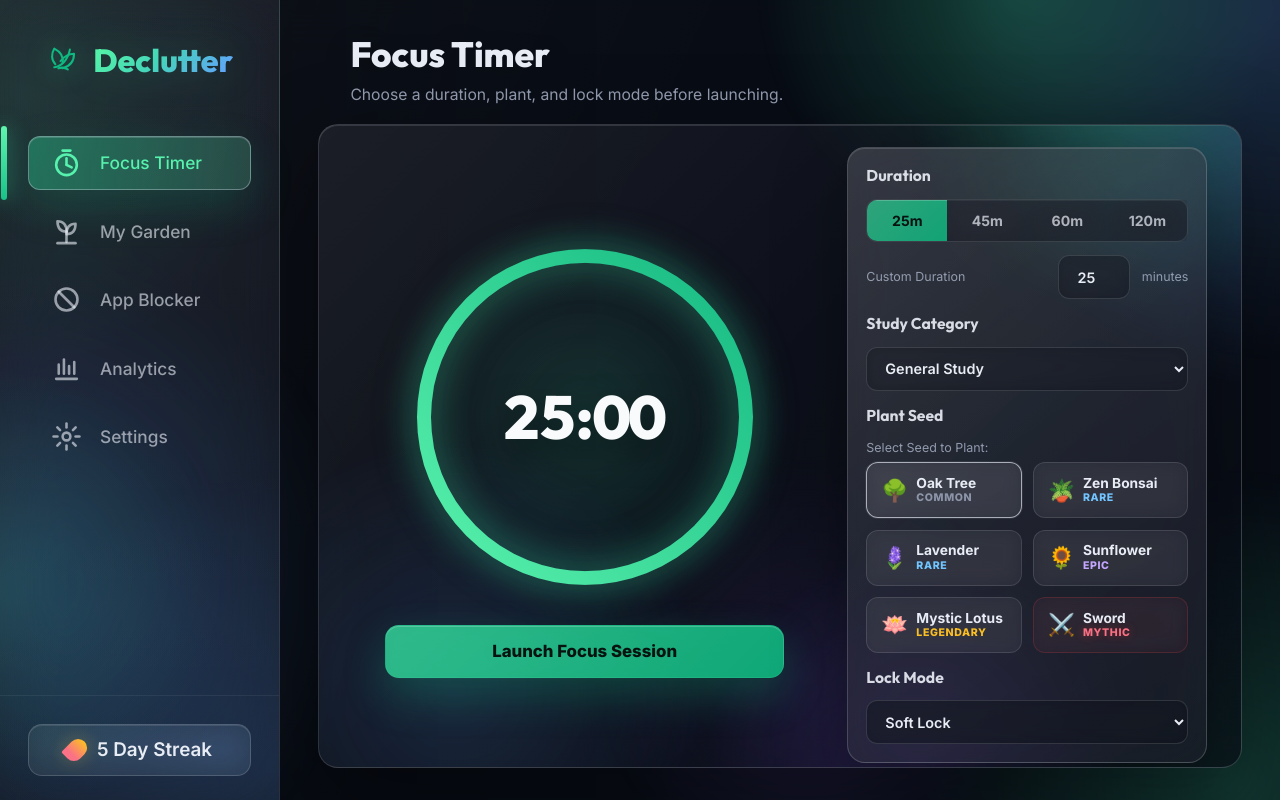
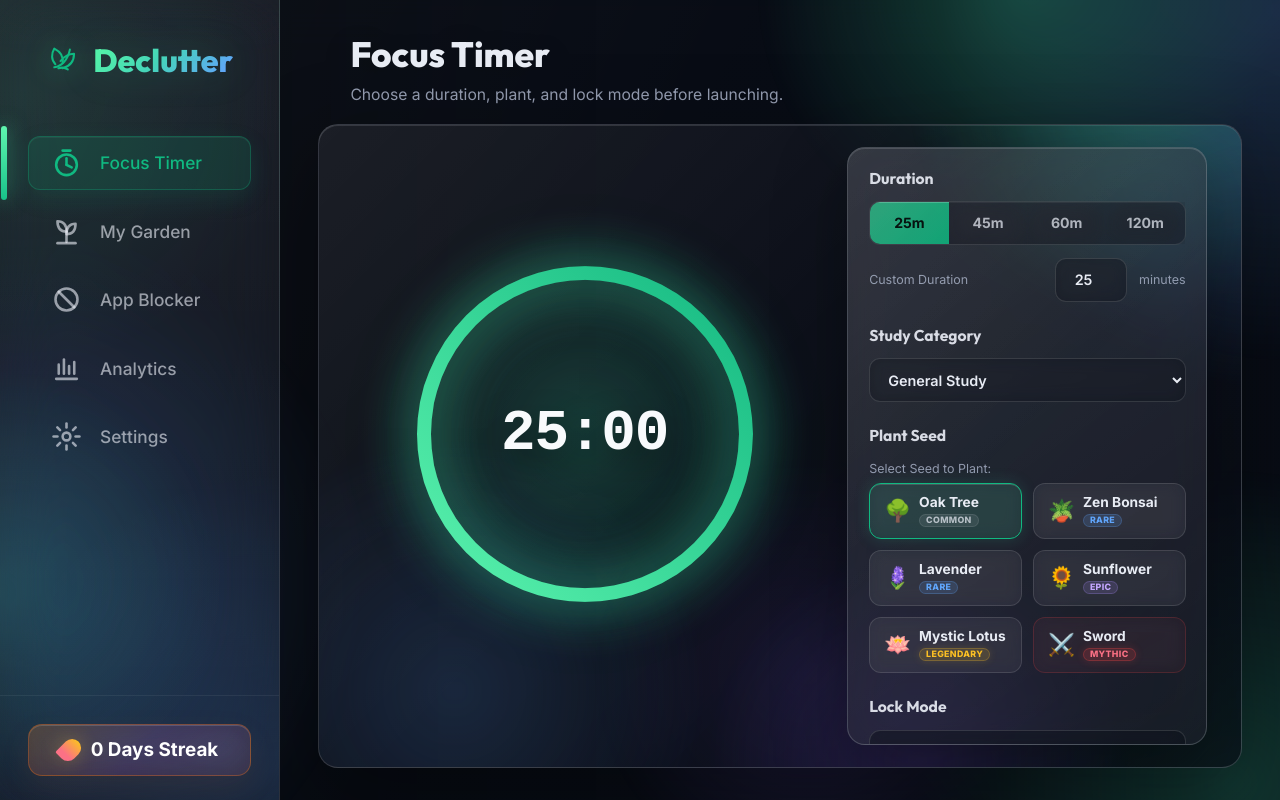
Before and after one commit to sunnydev07/Declutter-, a React (Vite) app: page / in a window 1280 px wide. Built offline with nearby package versions, Linux system fonts and the light colour scheme.

Commit message:
some ui improvements

```diff
--- a/src/components/Sidebar/Sidebar.css
+++ b/src/components/Sidebar/Sidebar.css
@@ -92,14 +92,12 @@
 }
 
 .nav-item.active {
-  color: #57f2ad;
-  background:
-    linear-gradient(90deg, rgba(25, 180, 126, 0.45), rgba(52, 211, 153, 0.18)),
-    rgba(255, 255, 255, 0.055);
-  border-color: rgba(232, 240, 255, 0.34);
+  color: var(--accent-primary);
+  background: rgba(16, 185, 129, 0.14);
+  border-color: rgba(16, 185, 129, 0.28);
   box-shadow:
-    0 16px 44px rgba(16, 185, 129, 0.18),
-    inset 0 1px 0 rgba(255, 255, 255, 0.16);
+    0 8px 24px rgba(16, 185, 129, 0.12),
+    inset 0 1px 0 rgba(255, 255, 255, 0.05);
 }
 
 .nav-item.active::before {
@@ -150,19 +148,30 @@
 .streak-badge {
   min-height: clamp(52px, 6vh, 62px);
   border-radius: 14px;
-  background: rgba(255, 255, 255, 0.06);
-  color: var(--text-primary);
+  background: linear-gradient(135deg, rgba(249, 115, 22, 0.22) 0%, rgba(236, 72, 153, 0.15) 50%, rgba(239, 68, 68, 0.12) 100%);
+  color: #fff;
   padding: 0 22px;
   font-size: 1.18rem;
-  font-weight: 600;
+  font-weight: 700;
   display: flex;
   align-items: center;
   justify-content: center;
   gap: 12px;
-  border: 1px solid rgba(255, 255, 255, 0.16);
+  border: 1px solid rgba(249, 115, 22, 0.35);
   backdrop-filter: blur(16px) saturate(1.2);
   -webkit-backdrop-filter: blur(16px) saturate(1.2);
-  box-shadow: inset 0 1px 0 rgba(255, 255, 255, 0.1);
+  box-shadow:
+    0 12px 32px rgba(249, 115, 22, 0.08),
+    inset 0 1px 0 rgba(255, 255, 255, 0.15);
+  transition: all var(--transition-normal);
+}
+
+.streak-badge:hover {
+  transform: translateY(-2px);
+  border-color: rgba(249, 115, 22, 0.5);
+  box-shadow:
+    0 16px 40px rgba(249, 115, 22, 0.14),
+    inset 0 1px 0 rgba(255, 255, 255, 0.25);
 }
 
 .streak-flame {
--- a/src/components/Sidebar/Sidebar.tsx
+++ b/src/components/Sidebar/Sidebar.tsx
@@ -1,3 +1,4 @@
+import { useStats } from '../../hooks/useStats';
 import './Sidebar.css';
 
 type ViewId = 'timer' | 'garden' | 'dashboard' | 'settings' | 'app_blocker';
@@ -91,6 +92,8 @@ const NavIcon = ({ name }: IconProps) => {
 };
 
 const Sidebar = ({ currentView, onViewChange }: SidebarProps) => {
+  const { currentStreak } = useStats();
+
   const navItems = [
     { id: 'timer' as const, label: 'Focus Timer', icon: 'timer' as const },
     { id: 'garden' as const, label: 'My Garden', icon: 'garden' as const },
@@ -123,7 +126,10 @@ const Sidebar = ({ currentView, onViewChange }: SidebarProps) => {
 
       <div className="sidebar-divider" />
       <div className="sidebar-footer">
-        <div className="streak-badge"><span className="streak-flame" aria-hidden="true" /> 5 Day Streak</div>
+        <div className="streak-badge">
+          <span className="streak-flame" aria-hidden="true" />
+          {currentStreak} Day{currentStreak !== 1 ? 's' : ''} Streak
+        </div>
       </div>
     </aside>
   );
--- a/src/components/Timer/Timer.css
+++ b/src/components/Timer/Timer.css
@@ -91,11 +91,11 @@
 .ring-glow-halo::before {
   content: '';
   position: absolute;
-  width: calc(100% + 16px);
+  width: calc(100% + 20px);
   aspect-ratio: 1;
   border-radius: 50%;
-  background: radial-gradient(circle, rgba(52, 211, 153, 0.18), transparent 68%);
-  filter: blur(18px);
+  background: radial-gradient(circle, rgba(52, 211, 153, 0.26), transparent 70%);
+  filter: blur(22px);
   animation: breathe-glow 4s ease-in-out infinite;
   pointer-events: none;
 }
@@ -105,7 +105,7 @@
   height: 100%;
   transform: rotate(-90deg);
   overflow: visible;
-  filter: drop-shadow(0 0 16px rgba(52, 211, 153, 0.26));
+  filter: drop-shadow(0 0 22px rgba(52, 211, 153, 0.32));
 }
 
 .progress-ring-bg {
@@ -116,7 +116,7 @@
   stroke: url("#timer-gradient");
   transition: stroke-dashoffset 0.5s ease;
   stroke-linecap: round;
-  filter: drop-shadow(0 0 16px rgba(52, 211, 153, 0.42));
+  filter: drop-shadow(0 0 24px rgba(52, 211, 153, 0.72));
 }
 
 .time-display-large {
@@ -124,11 +124,11 @@
   top: 50%;
   left: 50%;
   transform: translate(-50%, -50%);
-  font-family: var(--font-heading);
-  font-size: clamp(3.8rem, 7.2vh, 5.8rem);
+  font-family: 'JetBrains Mono', 'Roboto Mono', monospace;
+  font-size: clamp(3.6rem, 6.8vh, 5.4rem);
   font-weight: 800;
   font-variant-numeric: tabular-nums;
-  letter-spacing: 0;
+  letter-spacing: -0.02em;
   line-height: 1;
   color: #f8fafc;
   text-shadow: 0 14px 36px rgba(0, 0, 0, 0.44);
@@ -158,15 +158,20 @@
 
 .timer-sidebar {
   display: flex;
-  align-self: center;
+  flex-direction: column;
+  align-self: stretch;
+  height: 100%;
+  max-height: 100%;
+  min-height: 0;
 }
 
 .timer-control-panel {
   width: 100%;
+  height: 100%;
   max-height: 100%;
   overflow-y: auto;
-  gap: clamp(14px, 1.9vh, 24px);
-  padding: clamp(18px, 2.2vh, 24px);
+  gap: clamp(22px, 3vh, 32px); /* increased spacing gap to make configuration sections less dense */
+  padding: clamp(20px, 2.6vh, 28px);
   border-radius: 18px;
   background:
     linear-gradient(145deg, rgba(255, 255, 255, 0.13), rgba(255, 255, 255, 0.05)),
@@ -272,9 +277,11 @@
 }
 
 .plant-option-card.active {
-  border-color: rgba(226, 232, 240, 0.68);
-  background: rgba(255, 255, 255, 0.075);
-  box-shadow: 0 0 0 1px rgba(255, 255, 255, 0.08);
+  border-color: var(--accent-primary) !important;
+  background: rgba(52, 211, 153, 0.12) !important;
+  box-shadow:
+    0 0 16px rgba(52, 211, 153, 0.18),
+    inset 0 1px 0 rgba(255, 255, 255, 0.15) !important;
 }
 
 .plant-option-card:disabled {
@@ -289,6 +296,8 @@
 
 .plant-info {
   min-width: 0;
+  display: flex;
+  flex-direction: column;
 }
 
 .plant-name {
@@ -299,17 +308,46 @@
 }
 
 .plant-rarity {
-  font-size: clamp(0.66rem, 1.1vh, 0.78rem);
+  display: inline-block;
+  padding: 1px 6px;
+  border-radius: 999px;
+  font-size: clamp(0.55rem, 0.9vh, 0.65rem);
   text-transform: uppercase;
   font-weight: 800;
-  letter-spacing: 0.06em;
+  letter-spacing: 0.04em;
+  line-height: 1;
+  width: fit-content;
+  margin-top: 4px;
 }
 
-.rarity-common { color: rgba(167, 176, 198, 0.78); }
-.rarity-rare { color: #72c6ff; }
-.rarity-epic { color: #c4a6ff; }
-.rarity-legendary { color: var(--accent-warning); }
-.rarity-mythic { color: #fb7185; text-shadow: 0 0 8px rgba(239, 68, 68, 0.4); }
+.rarity-common {
+  background: rgba(255, 255, 255, 0.08);
+  color: rgba(232, 236, 244, 0.72);
+  border: 1px solid rgba(255, 255, 255, 0.1);
+}
+.rarity-rare {
+  background: rgba(96, 165, 250, 0.15);
+  color: #60a5fa;
+  border: 1px solid rgba(96, 165, 250, 0.25);
+}
+.rarity-epic {
+  background: rgba(167, 139, 250, 0.15);
+  color: #c4a6ff;
+  border: 1px solid rgba(167, 139, 250, 0.25);
+}
+.rarity-legendary {
+  background: rgba(251, 191, 36, 0.15);
+  color: var(--accent-warning);
+  border: 1px solid rgba(251, 191, 36, 0.25);
+  box-shadow: 0 0 8px rgba(251, 191, 36, 0.15);
+}
+.rarity-mythic {
+  background: rgba(239, 68, 68, 0.18);
+  color: #fb7185;
+  border: 1px solid rgba(239, 68, 68, 0.3);
+  text-shadow: none;
+  box-shadow: 0 0 8px rgba(239, 68, 68, 0.2);
+}
 
 .plant-option-card:has(.rarity-mythic) {
   border-color: rgba(239, 68, 68, 0.2);
@@ -322,10 +360,12 @@
 }
 
 .plant-option-card:has(.rarity-mythic).active {
-  border-color: rgba(248, 113, 113, 0.56);
-  background: rgba(239, 68, 68, 0.08);
+  border-color: #f87171 !important;
+  background: rgba(239, 68, 68, 0.15) !important;
   animation: pulse-sword 2.5s ease-in-out infinite;
-  box-shadow: 0 0 26px rgba(239, 68, 68, 0.08);
+  box-shadow:
+    0 0 20px rgba(239, 68, 68, 0.25),
+    inset 0 1px 0 rgba(255, 255, 255, 0.1) !important;
 }
 
 @keyframes pulse-sword {
@@ -405,6 +445,15 @@
   .timer-sidebar {
     width: min(520px, 100%);
     justify-self: center;
+    align-self: center;
+    height: auto;
+    max-height: none;
+  }
+
+  .timer-control-panel {
+    height: auto;
+    max-height: none;
+    overflow-y: visible;
   }
 
   .svg-ring-container {
--- a/src/components/Timer/Timer.tsx
+++ b/src/components/Timer/Timer.tsx
@@ -108,11 +108,7 @@ const Timer: React.FC = () => {
           </div>
 
           <div className="session-configs flex-col gap-sm">
-            {!activeSession ? (
-              <button className="btn btn-primary start-btn flex-center" onClick={handleStart}>
-                Launch Focus Session
-              </button>
-            ) : (
+            {activeSession && (
               <div className="timer-active-actions flex-center gap-md">
                 {activePlantId !== 'sword' && (
                   isPaused ? (
@@ -208,6 +204,16 @@ const Timer: React.FC = () => {
                 <option value="full">Full Lock</option>
               </select>
             </section>
+
+            {!activeSession && (
+              <button
+                className="btn btn-primary start-btn flex-center"
+                onClick={handleStart}
+                style={{ marginTop: '12px', width: '100%' }}
+              >
+                Launch Focus Session
+              </button>
+            )}
           </div>
         </div>
       </div>
```
